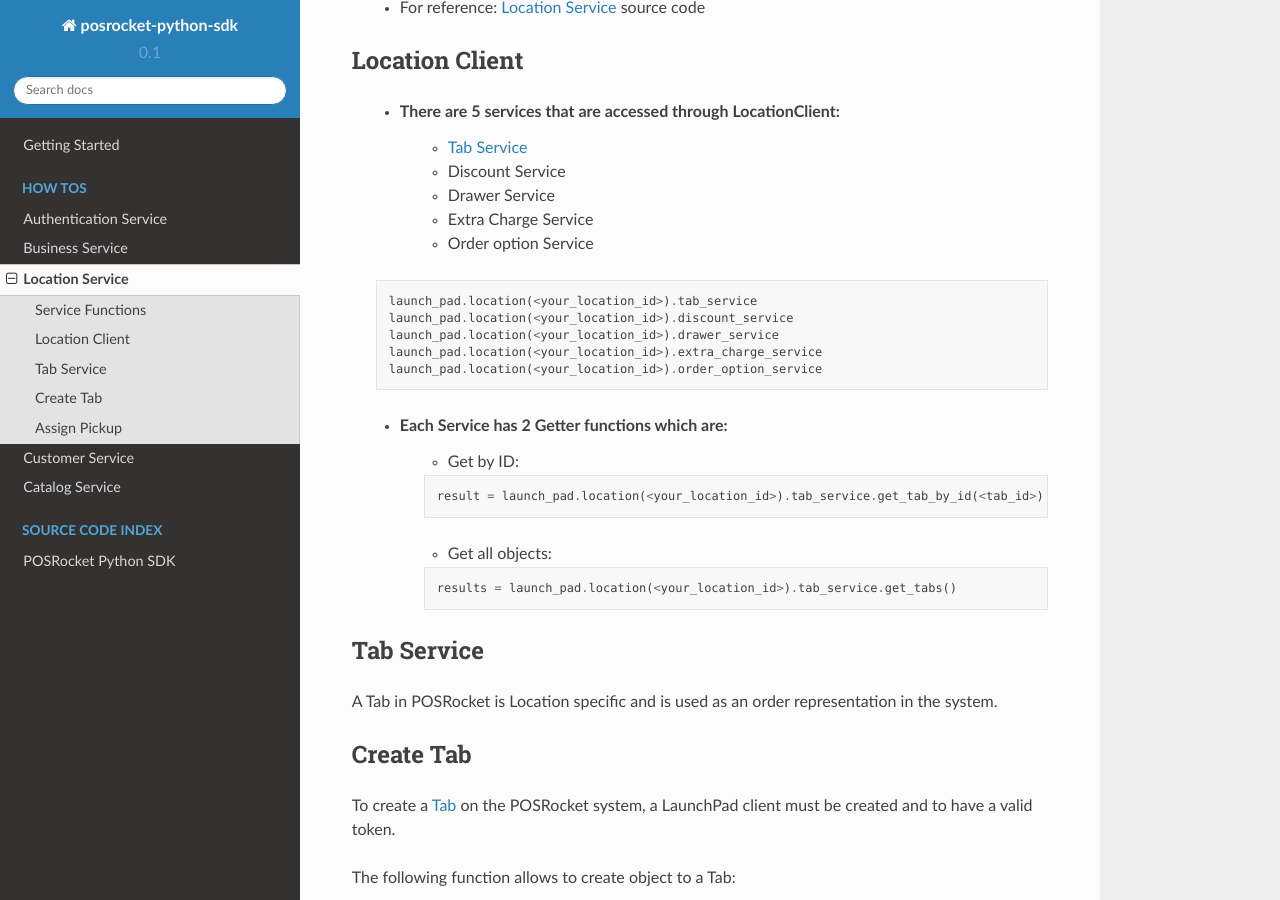
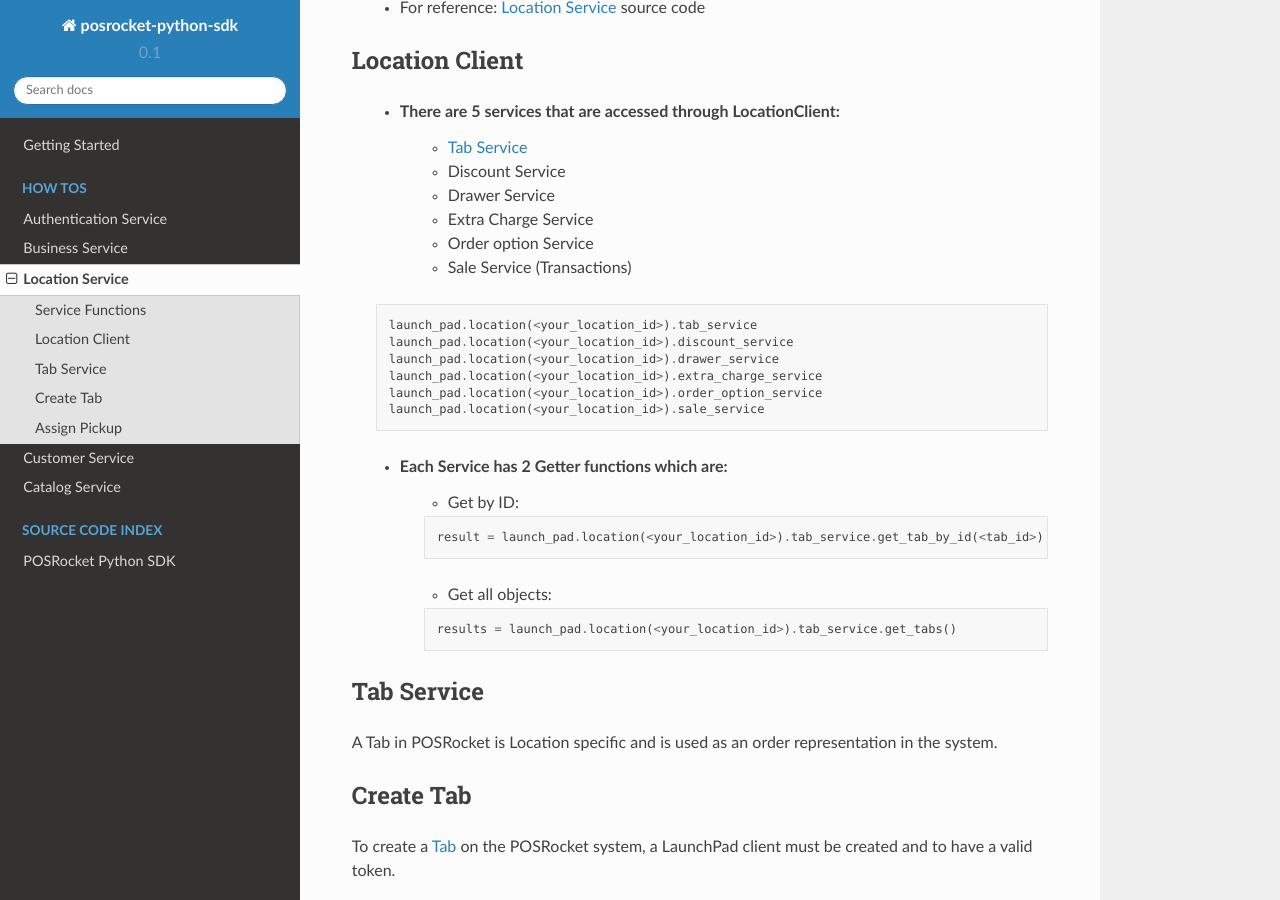
Before and after one commit to posrocket/posrocket-python-sdk, a Sphinx documentation site: the page built from docs/source/how_to/location_service.rst, in a window 1280 px wide and 900 px high, scrolled down 893 px. Built offline with Sphinx 7.4.7 and the Read the Docs theme 2.0.0, drawn with Linux system fonts in a browser that asks for light colours.

Commit message:
update documentations

```diff
--- a/docs/source/how_to/location_service.rst
+++ b/docs/source/how_to/location_service.rst
@@ -42,6 +42,7 @@
         - Drawer Service
         - Extra Charge Service
         - Order option Service
+        - Sale Service (Transactions)
 
     .. sourcecode:: python
 
@@ -50,6 +51,7 @@
         launch_pad.location(<your_location_id>).drawer_service
         launch_pad.location(<your_location_id>).extra_charge_service
         launch_pad.location(<your_location_id>).order_option_service
+        launch_pad.location(<your_location_id>).sale_service
 
     - Each Service has 2 Getter functions which are:
         * Get by ID:
```
